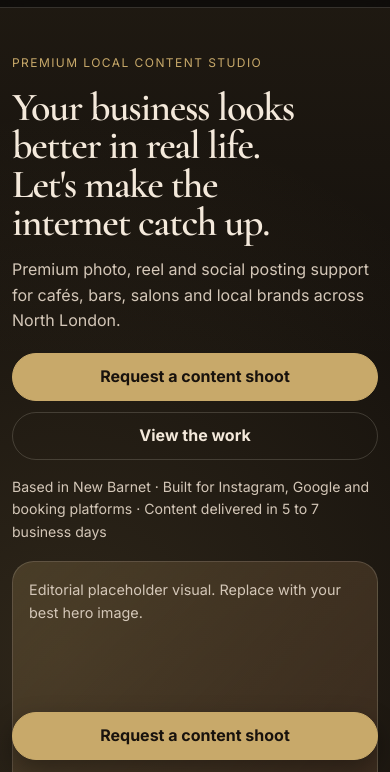
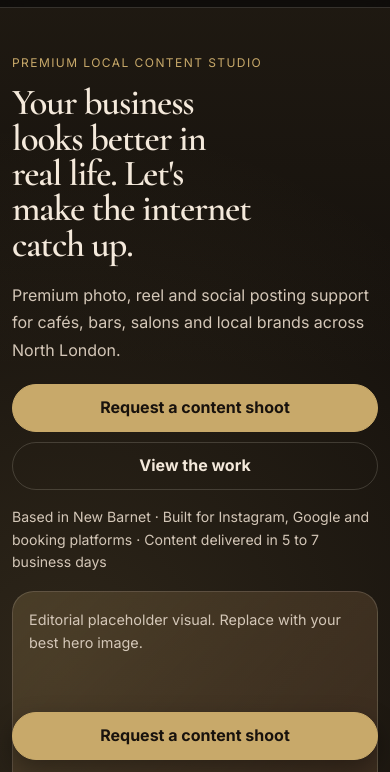
Before and after one commit to sidspectiv/artspectiv-studio, a plain HTML site: page index.html in a window 390 px wide. Shown: the part 72-844 px from the top of the page. Drawn offline with nearby package versions, Linux system fonts and the light colour scheme.

Commit message:
Refine mobile typography and hero/offer spacing

```diff
--- a/index.html
+++ b/index.html
@@ -19,13 +19,14 @@
   <style>
     :root{--bg:#14100c;--panel:#1c1611;--panel-soft:#262018;--text:#f4e9db;--muted:#d4c7b8;--gold:#c8a96a;--line:rgba(244,233,219,.17);--max:1160px;--r:22px;--motion-fast:140ms;--motion-base:220ms;--motion-slow:320ms;--motion-ease:cubic-bezier(.22,.61,.36,1)}
     *{box-sizing:border-box;margin:0;padding:0}html{scroll-behavior:smooth}
-    body{font-family:Inter,system-ui,sans-serif;background:radial-gradient(circle at 16% 8%,rgba(200,169,106,.14),transparent 34rem),var(--bg);color:var(--text);line-height:1.6}
+    body{font-family:Inter,system-ui,sans-serif;font-weight:400;background:radial-gradient(circle at 16% 8%,rgba(200,169,106,.14),transparent 34rem),var(--bg);color:var(--text);line-height:1.6}
     a{color:inherit;text-decoration:none}img{width:100%;height:100%;object-fit:cover;display:block}
     .wrap{width:min(var(--max),calc(100% - 1.5rem));margin:auto}
     section{padding:3.75rem 0;background:linear-gradient(180deg,rgba(255,255,255,.02),rgba(255,255,255,0) 26%)}.stack>*+*{margin-top:1rem}
     h1,h2,h3{font-family:"Cormorant Garamond",serif;line-height:.96;letter-spacing:-.03em;font-weight:600}
-    h1{font-size:clamp(2.5rem,10vw,4.7rem);max-width:15ch}h2{font-size:clamp(2rem,8vw,3.6rem);max-width:18ch}h3{font-size:1.7rem}
-    .intro{color:var(--muted);max-width:64ch}
+    h1{font-size:clamp(2.3rem,8.8vw,4.7rem);max-width:14ch}h2{font-size:clamp(2rem,8vw,3.6rem);max-width:18ch}h3{font-size:1.7rem}
+    p{font-family:Inter,system-ui,sans-serif}
+    .intro{color:var(--muted);max-width:62ch;line-height:1.72;font-weight:400}
     .btn{display:inline-flex;align-items:center;justify-content:center;min-height:48px;padding:.2rem 1.1rem;border-radius:999px;border:1px solid var(--line);font-weight:700;box-shadow:0 0 0 rgba(0,0,0,0);transition:transform var(--motion-fast) var(--motion-ease),box-shadow var(--motion-base) var(--motion-ease),background-color var(--motion-base) var(--motion-ease),border-color var(--motion-base) var(--motion-ease),color var(--motion-base) var(--motion-ease)}
     .btn.primary{background:var(--gold);border-color:var(--gold);color:#18120d}
      .btn:hover,.btn:focus-visible{transform:translateY(-1px);box-shadow:0 8px 18px rgba(0,0,0,.22)}
@@ -40,6 +41,8 @@
 
     .hero{min-height:calc(100vh - 66px);display:grid;align-items:end;padding:2.8rem 0 2rem;background:linear-gradient(180deg,rgba(200,169,106,.06),rgba(20,16,12,0) 38%)}
     .hero-grid{display:grid;grid-template-columns:1fr;gap:1.1rem;align-items:end}
+    .hero .kicker+h1{margin-top:.85rem}
+    .hero h1+.intro{margin-top:1.25rem}
     .hero-media{border:1px solid var(--line);border-radius:1.35rem;min-height:22rem;overflow:hidden;background:linear-gradient(135deg,rgba(200,169,106,.2),rgba(63,45,32,.88))}
     .hero-fallback{padding:1rem;color:var(--muted);font-size:.9rem}
     .cta-row{display:flex;flex-direction:column;gap:.65rem;margin:1.2rem 0 .9rem}.cta-row .btn{width:100%}
@@ -49,6 +52,8 @@
     .strip .wrap{display:grid;grid-template-columns:1fr;gap:.45rem}
 
     .grid{display:grid;grid-template-columns:1fr;gap:.9rem;margin-top:1.2rem}
+    #offers h2+.intro{margin-top:1.25rem}
+    #offers .intro+.grid{margin-top:1.5rem}
     .card{border:1px solid var(--line);border-radius:var(--r);background:var(--panel);padding:1.15rem;transition:border-color var(--motion-base) var(--motion-ease),background-color var(--motion-base) var(--motion-ease)}
     .card:hover,.card:focus-within{border-color:rgba(200,169,106,.42);background:color-mix(in srgb,var(--panel) 92%,var(--gold) 8%)}
     .service{background:var(--panel);display:flex;flex-direction:column;justify-content:space-between;gap:1rem}
```
